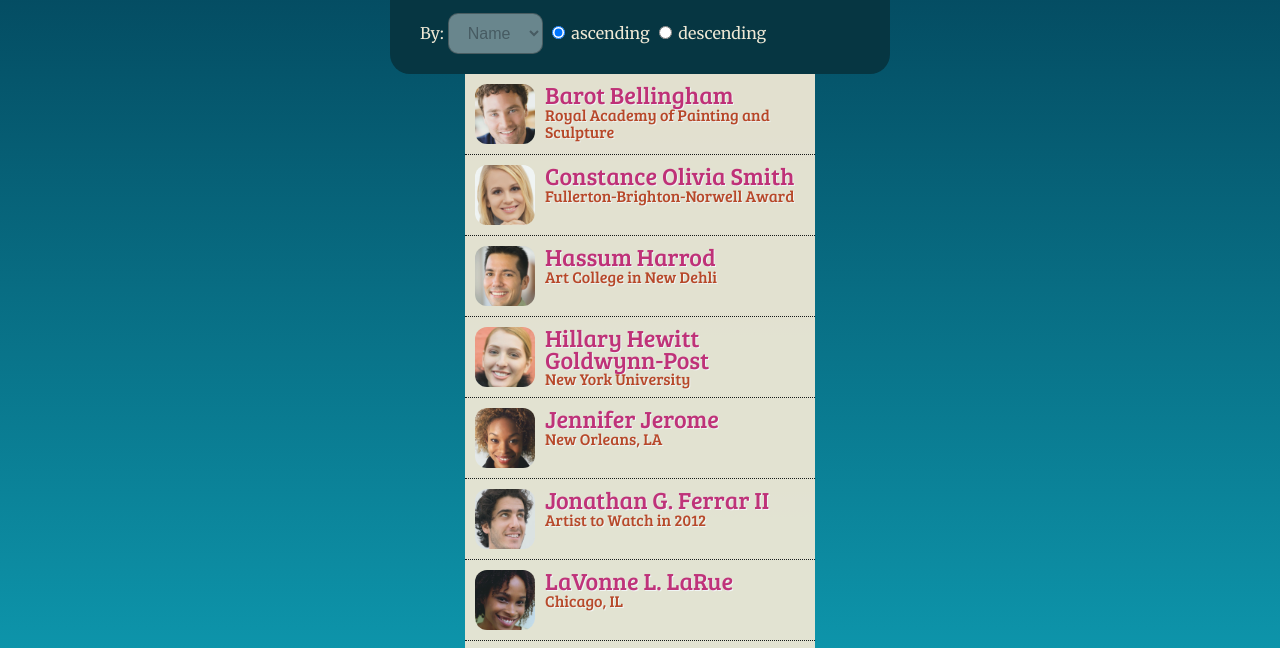
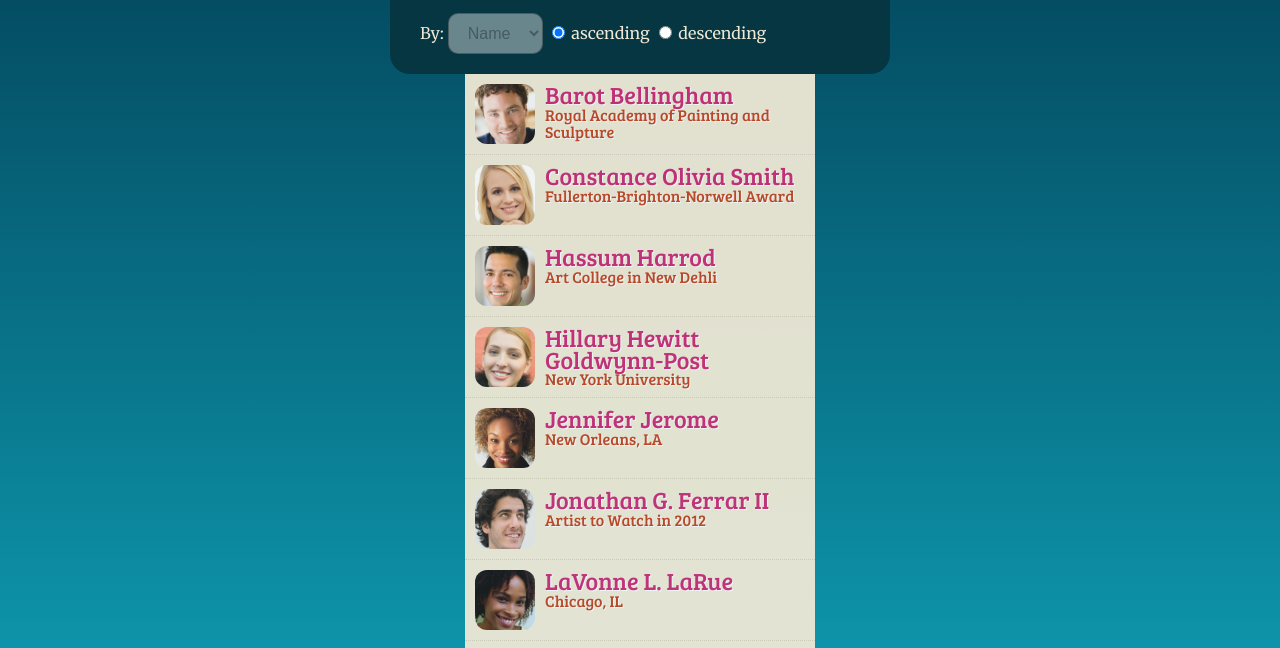
Before and after one commit to gayanvirajith/angular-artist-directory, a website: page index.html in a window 1280 px wide. Shown: the part 138-786 px from the top of the page. Drawn offline with Linux system fonts and the light colour scheme; a web font is replaced by a local one.

Commit message:
Change border bottom color in list item

```diff
--- a/css/style.css
+++ b/css/style.css
@@ -252,7 +252,7 @@ a.small {
 .artistlist li {
   margin: 0;
   padding: 10px 10px 0 10px;
-  border-bottom: 1px dotted black;
+  border-bottom: 1px dotted #D4CDB9;
   opacity: .9;
   -webkit-transition: all 0.3s ease-out;
   -moz-transition: all 0.3s ease-out;
```
